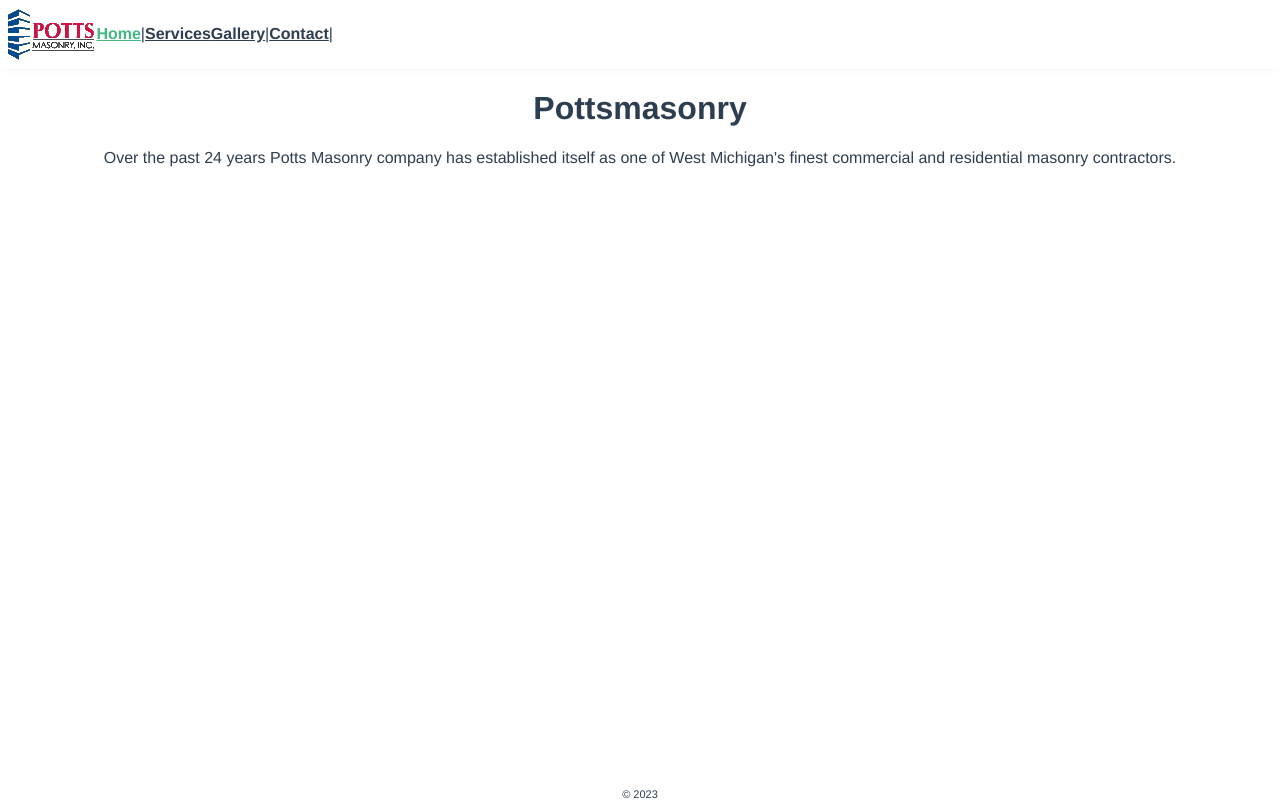
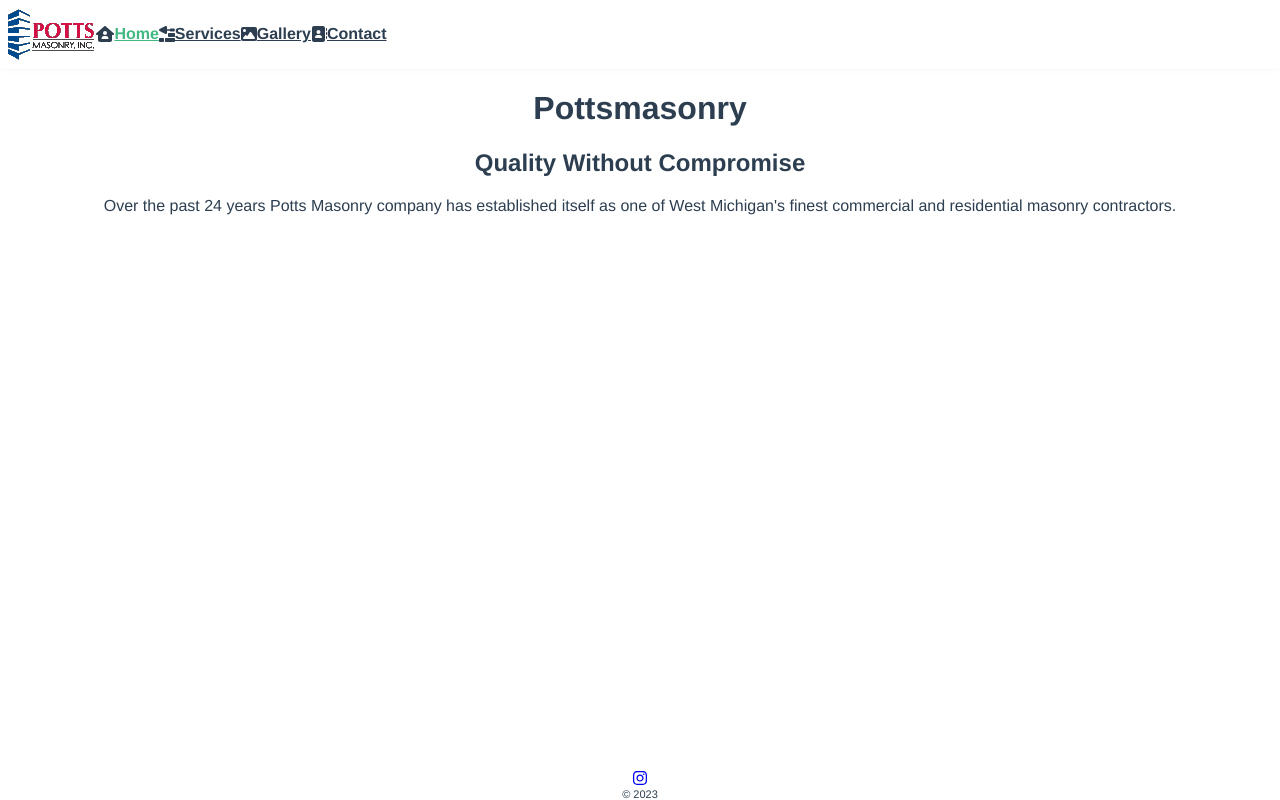
Before and after one commit to nashjohn/pottsmasonry2, a Vue app: page / in a window 1280 px wide. Built offline with nearby package versions, Linux system fonts and the light colour scheme.

Commit message:
added fontawesome

```diff
--- a/src/App.vue
+++ b/src/App.vue
@@ -2,15 +2,19 @@
   <nav>
     <img class="logo" src="@/assets/pottslogosm.gif"/>
     <div class="alinks">
-      <router-link to="/">Home</router-link> |
+      <font-awesome-icon icon="fa-solid fa-house-user" />
+      <router-link to="/">Home</router-link>
+      <font-awesome-icon icon="fa-solid fa-trowel-bricks" />
       <router-link to="/services">Services</router-link>
-      <router-link to="/gallery">Gallery</router-link> |
-      <router-link to="/contact">Contact</router-link> |
-
+      <font-awesome-icon icon="fa-solid fa-image" />
+      <router-link to="/gallery">Gallery</router-link>
+      <font-awesome-icon icon="fa-solid fa-address-book" />
+      <router-link to="/contact">Contact</router-link>
     </div>
   </nav>
   <router-view/>
   <footer>
+    <a href="https://www.instagram.com/pottsmasonry/" target="_blank"><font-awesome-icon icon="fa-brands fa-instagram" /></a>
     <div id="copyright">&#169; 2023</div>
   </footer>
 </template>
--- a/src/main.js
+++ b/src/main.js
@@ -2,5 +2,22 @@
 import App from './App.vue'
 import router from './router'
 import store from './store'
+/* import the fontawesome core */
+import { library } from '@fortawesome/fontawesome-svg-core'
 
-createApp(App).use(store).use(router).mount('#app')
+/* import font awesome icon component */
+import { FontAwesomeIcon } from '@fortawesome/vue-fontawesome'
+
+/* import specific icons */
+import { faAddressBook, faHouseUser, faImage, faTrowelBricks, faUserSecret } from '@fortawesome/free-solid-svg-icons'
+import { faInstagram } from '@fortawesome/free-brands-svg-icons'
+
+/* add icons to the library */
+library.add(faUserSecret)
+library.add(faInstagram)
+library.add(faHouseUser)
+library.add(faTrowelBricks)
+library.add(faImage)
+library.add(faAddressBook)
+
+createApp(App).use(store).use(router).component('font-awesome-icon', FontAwesomeIcon).mount('#app')
--- a/src/views/HomeView.vue
+++ b/src/views/HomeView.vue
@@ -1,6 +1,7 @@
 <template>
   <div class="home">
     <h1>Pottsmasonry</h1>
+    <h2>Quality Without Compromise</h2>
     <p>Over the past 24 years Potts Masonry company has established itself as one of West Michigan's finest commercial and residential masonry contractors.</p>
   </div>
 </template>
```
